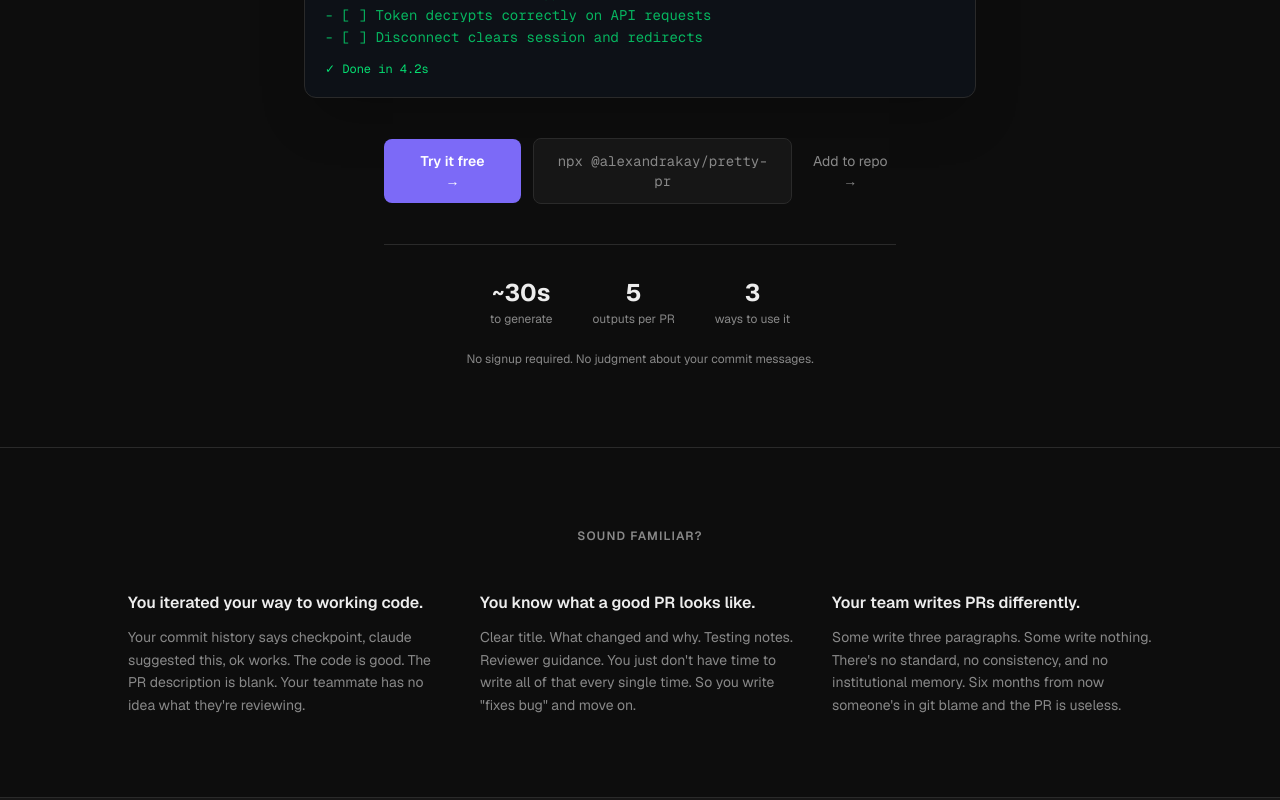
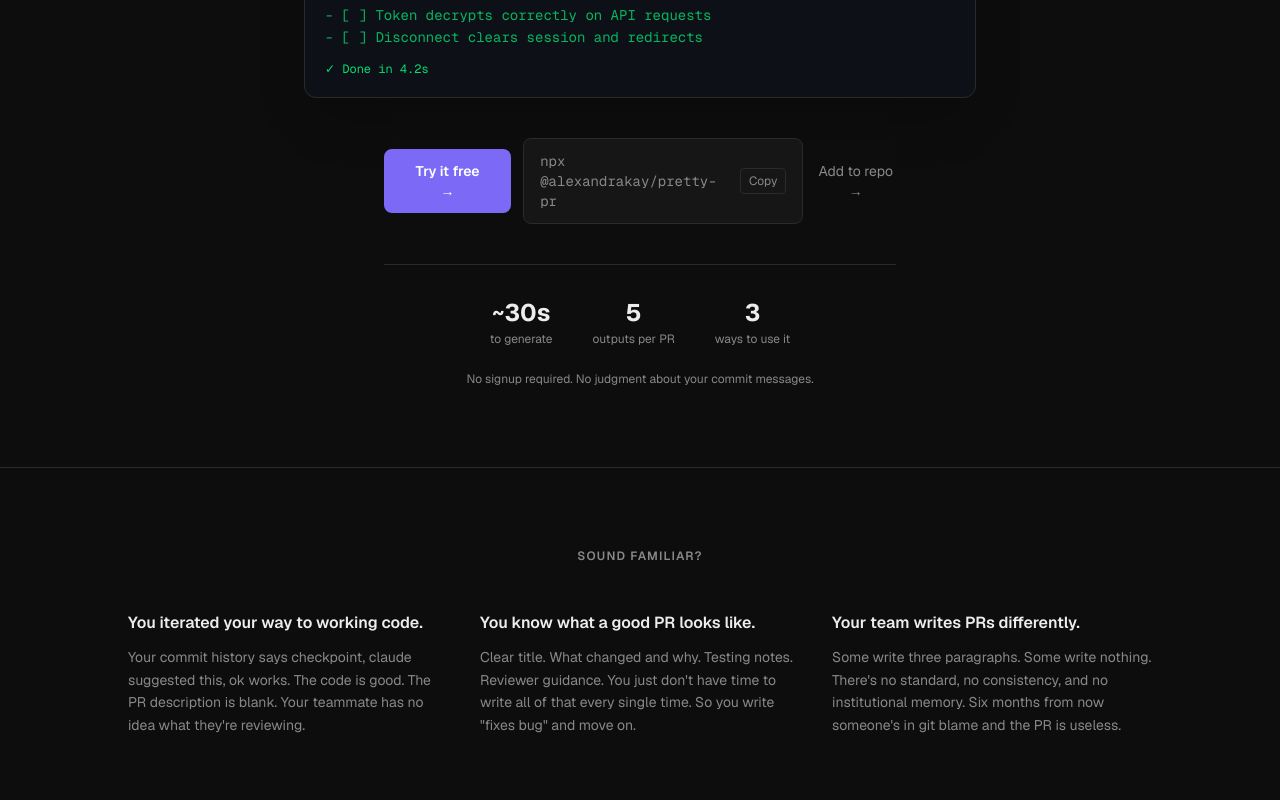
Before and after one commit to alexandrakay/pretty-pr, a Next.js app in the folder web/: page / in a window 1280 px wide. Shown: the part 760-1560 px from the top of the page. Built offline with nearby package versions, Linux system fonts and the light colour scheme.

Commit message:
📦 NEW: add copy button for npx command in hero and final CTA
Fixes #79

Co-Authored-By: Claude <noreply@anthropic.com>

```diff
--- /dev/null
+++ b/web/app/components/CopyButton.tsx
@@ -0,0 +1,23 @@
+"use client";
+
+import { useState } from "react";
+
+export default function CopyButton({ text }: { text: string }) {
+  const [copied, setCopied] = useState(false);
+
+  async function handleCopy() {
+    await navigator.clipboard.writeText(text);
+    setCopied(true);
+    setTimeout(() => setCopied(false), 2000);
+  }
+
+  return (
+    <button
+      onClick={handleCopy}
+      aria-label="Copy to clipboard"
+      className="text-xs text-text-muted hover:text-text-primary transition-colors px-2 py-1 rounded border border-border hover:border-border-hover"
+    >
+      {copied ? "Copied!" : "Copy"}
+    </button>
+  );
+}
--- a/web/app/components/landing/FinalCTASection.tsx
+++ b/web/app/components/landing/FinalCTASection.tsx
@@ -1,3 +1,5 @@
+import CopyButton from "../CopyButton";
+
 export default function FinalCTASection() {
   return (
     <section className="px-6 py-24 border-t border-border text-center flex flex-col items-center gap-8">
@@ -15,9 +17,12 @@ export default function FinalCTASection() {
         >
           Try the web app
         </a>
-        <code className="w-full sm:w-auto text-center rounded-lg border border-border bg-surface px-4 py-3 text-sm font-mono text-text-muted">
-          npx @alexandrakay/pretty-pr
-        </code>
+        <div className="w-full sm:w-auto flex items-center gap-2 rounded-lg border border-border bg-surface px-4 py-3">
+          <code className="text-sm font-mono text-text-muted flex-1 text-center sm:text-left">
+            npx @alexandrakay/pretty-pr
+          </code>
+          <CopyButton text="npx @alexandrakay/pretty-pr" />
+        </div>
       </div>
       <p className="text-xs text-text-muted">
         Free to try. No signup required for the web app. MIT licensed CLI.
--- a/web/app/components/landing/HeroSection.tsx
+++ b/web/app/components/landing/HeroSection.tsx
@@ -1,6 +1,7 @@
 "use client";
 
 import { useState, useEffect } from "react";
+import CopyButton from "../CopyButton";
 
 type Phase = "before" | "running" | "after";
 
@@ -164,9 +165,12 @@ export default function HeroSection() {
         >
           Try it free →
         </a>
-        <code className="w-full sm:w-auto text-center rounded-lg border border-border bg-surface px-4 py-3 text-sm font-mono text-text-muted">
-          npx @alexandrakay/pretty-pr
-        </code>
+        <div className="w-full sm:w-auto flex items-center gap-2 rounded-lg border border-border bg-surface px-4 py-3">
+          <code className="text-sm font-mono text-text-muted flex-1 text-center sm:text-left">
+            npx @alexandrakay/pretty-pr
+          </code>
+          <CopyButton text="npx @alexandrakay/pretty-pr" />
+        </div>
         <a
           href="https://github.com/alexandrakay/pretty-pr/tree/main/action"
           target="_blank"
```
